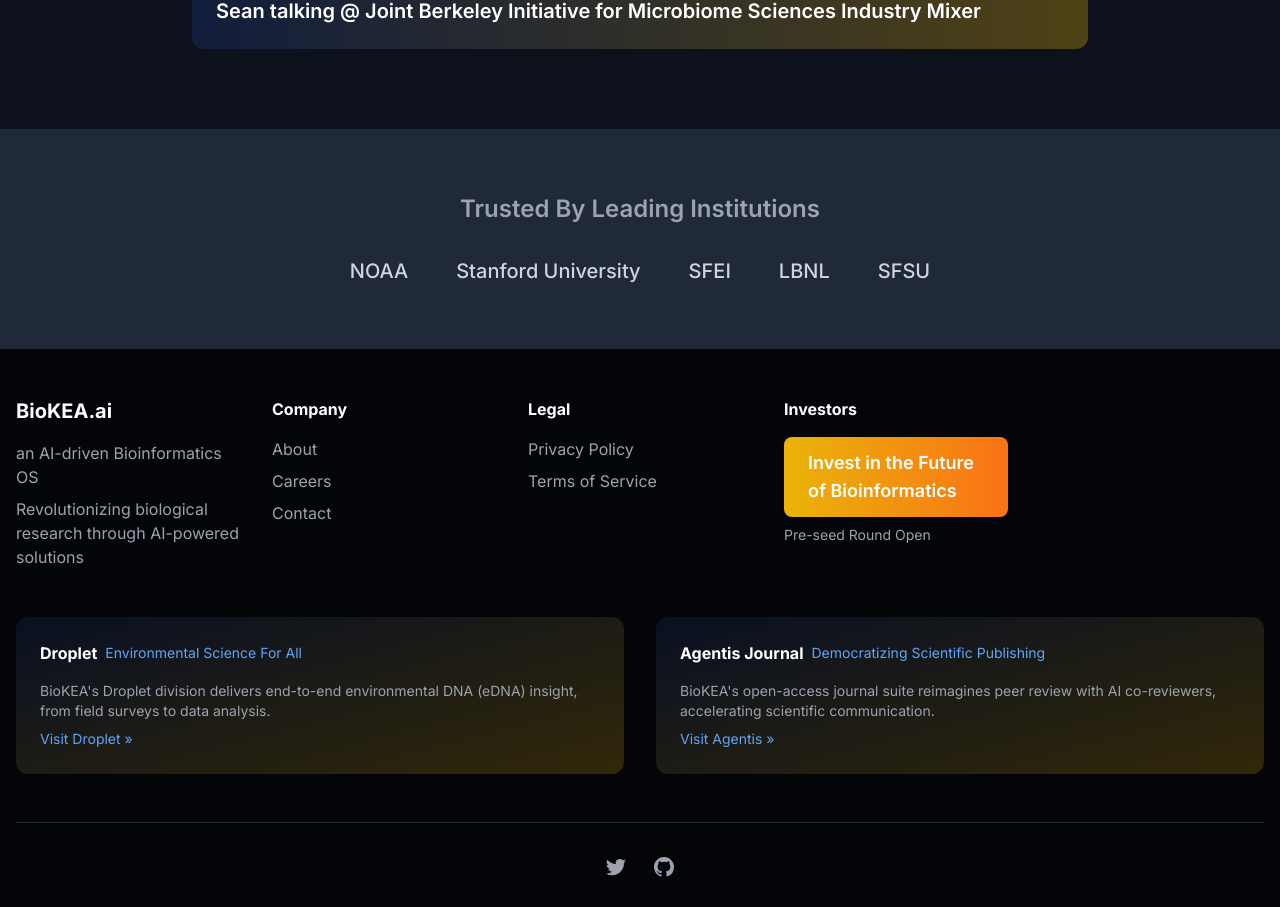
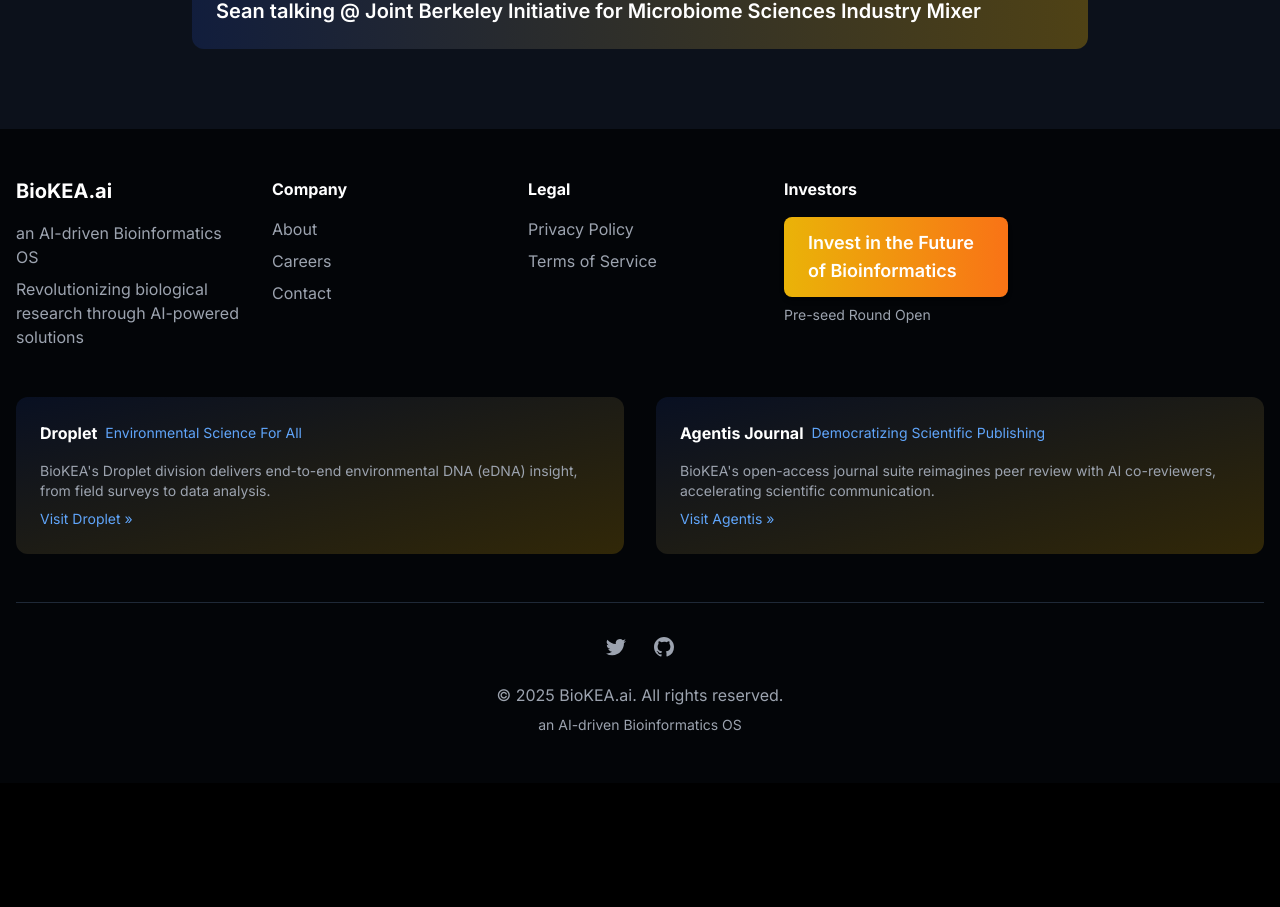
Before and after one commit to BioKEA/website, a Next.js app: page / in a window 1280 px wide. Shown: the part 3695-4602 px from the top of the page. After the commit the page ends 4478 px from the top, so only its background shows below. Built offline with nearby package versions, Linux system fonts and the light colour scheme.

Commit message:
Affiliations gone

```diff
--- a/src/pages/index.tsx
+++ b/src/pages/index.tsx
@@ -207,21 +207,6 @@
         <Updates />
       </main>
 
-      {/* Trusted By Section */}
-      <section className="py-16 bg-gray-800">
-        <div className="container mx-auto px-4 text-center">
-          <h3 className="text-2xl font-semibold text-gray-400 mb-8">Trusted By Leading Institutions</h3>
-          <div className="flex flex-wrap justify-center items-center gap-x-12 gap-y-6">
-            {/* Placeholder Logos/Names */}
-            <span className="text-xl text-gray-300 font-medium">NOAA</span>
-            <span className="text-xl text-gray-300 font-medium">Stanford University</span>
-            <span className="text-xl text-gray-300 font-medium">SFEI</span>
-            <span className="text-xl text-gray-300 font-medium">LBNL</span>
-            <span className="text-xl text-gray-300 font-medium">SFSU</span>
-          </div>
-        </div>
-      </section>
-
       <Footer />
     </div>
   )
```
